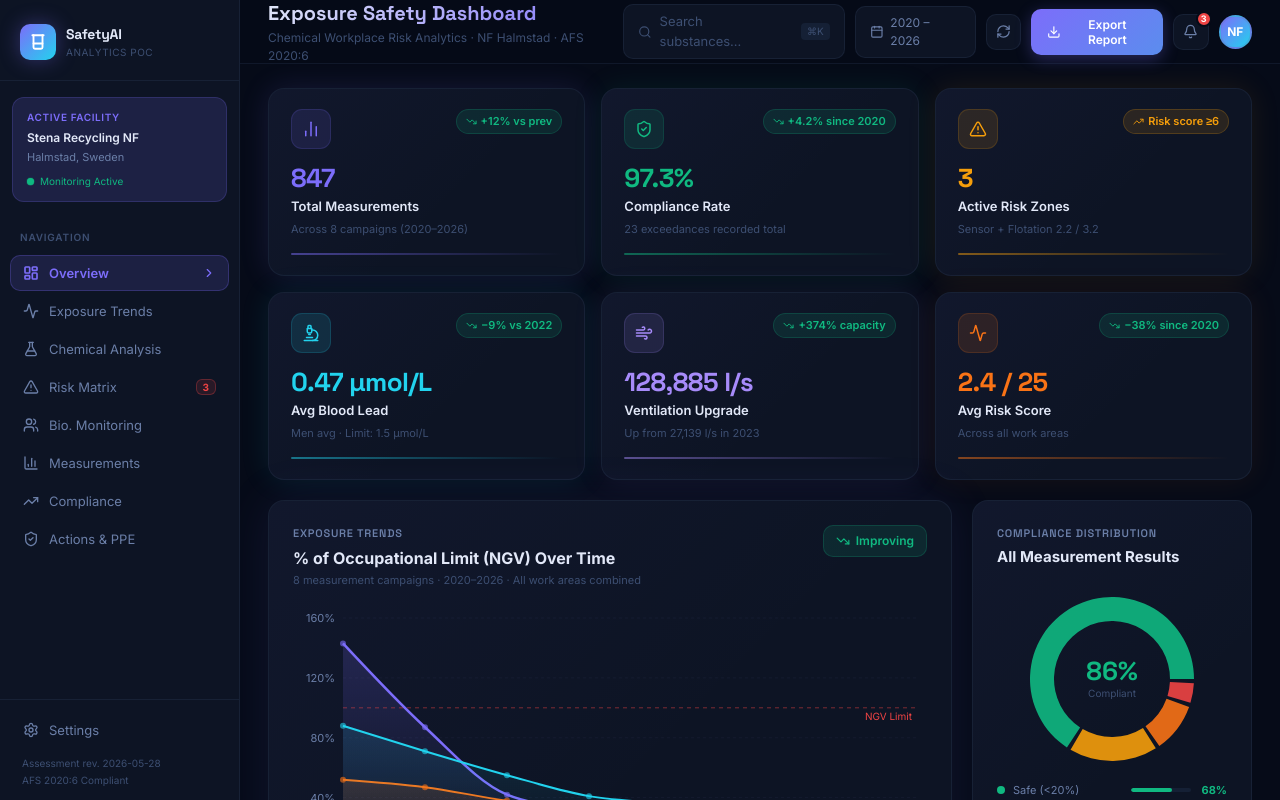
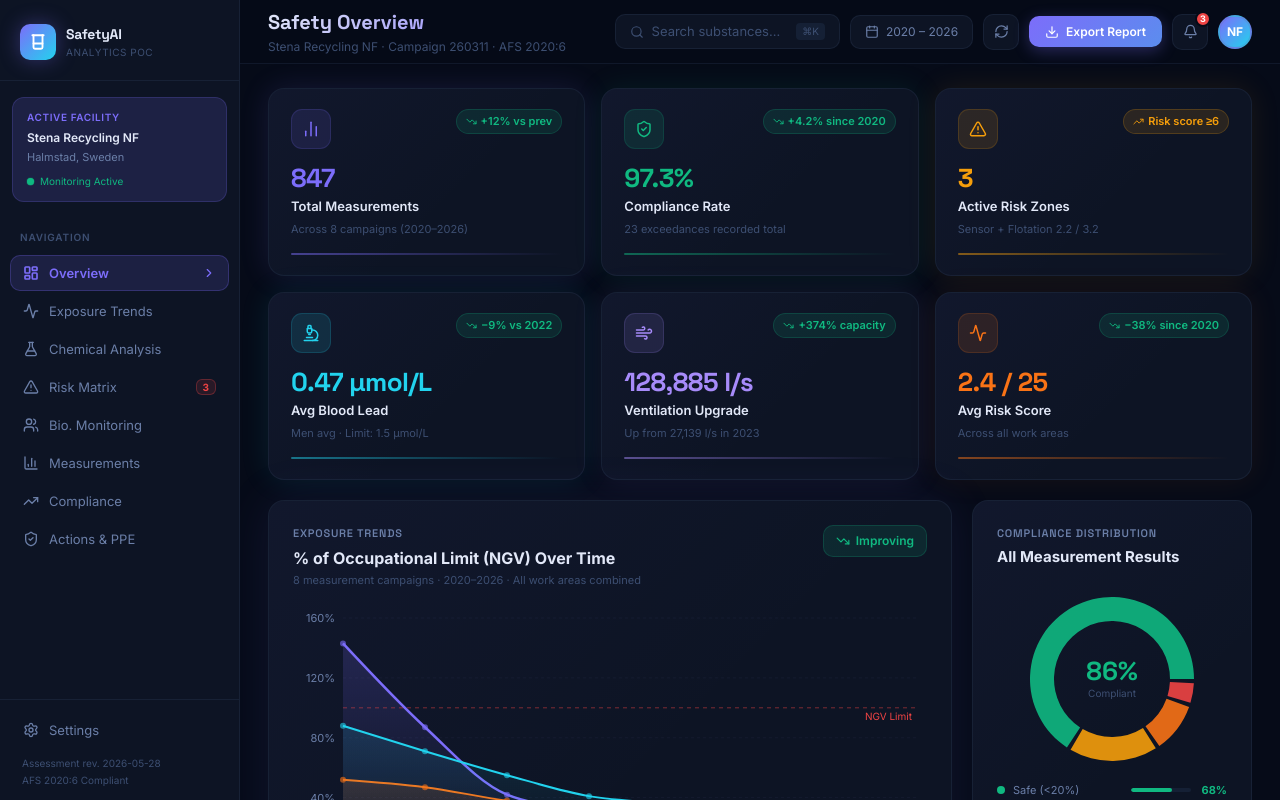
Before and after one commit to isakibul15/ai-exposure-safety-analytics-poc, a React (Vite) app in the folder dashboard/: page / in a window 1280 px wide. Shown: the top 800 px of the page. Built offline with nearby package versions, Linux system fonts and the light colour scheme.

Commit message:
Update Header component to accept dynamic pageTitle and pageSub props

```diff
--- a/dashboard/src/components/Header.jsx
+++ b/dashboard/src/components/Header.jsx
@@ -1,10 +1,10 @@
 import { Bell, Search, Calendar, RefreshCw, Download } from 'lucide-react';
-export default function Header() {
+export default function Header({ pageTitle, pageSub }) {
   return (
     <header style={{ position:'sticky', top:0, zIndex:40, background:'rgba(6,11,24,0.85)', backdropFilter:'blur(20px)', borderBottom:'1px solid var(--border)', padding:'0 28px', height:64, display:'flex', alignItems:'center', justifyContent:'space-between' }}>
       <div>
-        <div style={{ fontFamily:"'Space Grotesk', sans-serif", fontSize:20, fontWeight:700, background:'linear-gradient(135deg, #e2e8f8 0%, #7c6dfa 100%)', WebkitBackgroundClip:'text', WebkitTextFillColor:'transparent', backgroundClip:'text' }}>Exposure Safety Dashboard</div>
-        <div style={{ fontSize:12, color:'var(--text-muted)', marginTop:1 }}>Chemical Workplace Risk Analytics · NF Halmstad · AFS 2020:6</div>
+        <div style={{ fontFamily:"'Space Grotesk', sans-serif", fontSize:20, fontWeight:700, background:'linear-gradient(135deg, #e2e8f8 0%, #7c6dfa 100%)', WebkitBackgroundClip:'text', WebkitTextFillColor:'transparent', backgroundClip:'text' }}>{pageTitle || 'Exposure Safety Dashboard'}</div>
+        <div style={{ fontSize:12, color:'var(--text-muted)', marginTop:1 }}>{pageSub || 'Chemical Workplace Risk Analytics · NF Halmstad · AFS 2020:6'}</div>
       </div>
       <div style={{ display:'flex', alignItems:'center', gap:10 }}>
         <div style={{ display:'flex', alignItems:'center', gap:8, background:'var(--bg-card)', border:'1px solid var(--border)', borderRadius:10, padding:'7px 14px', color:'var(--text-muted)', fontSize:13 }}>
```
